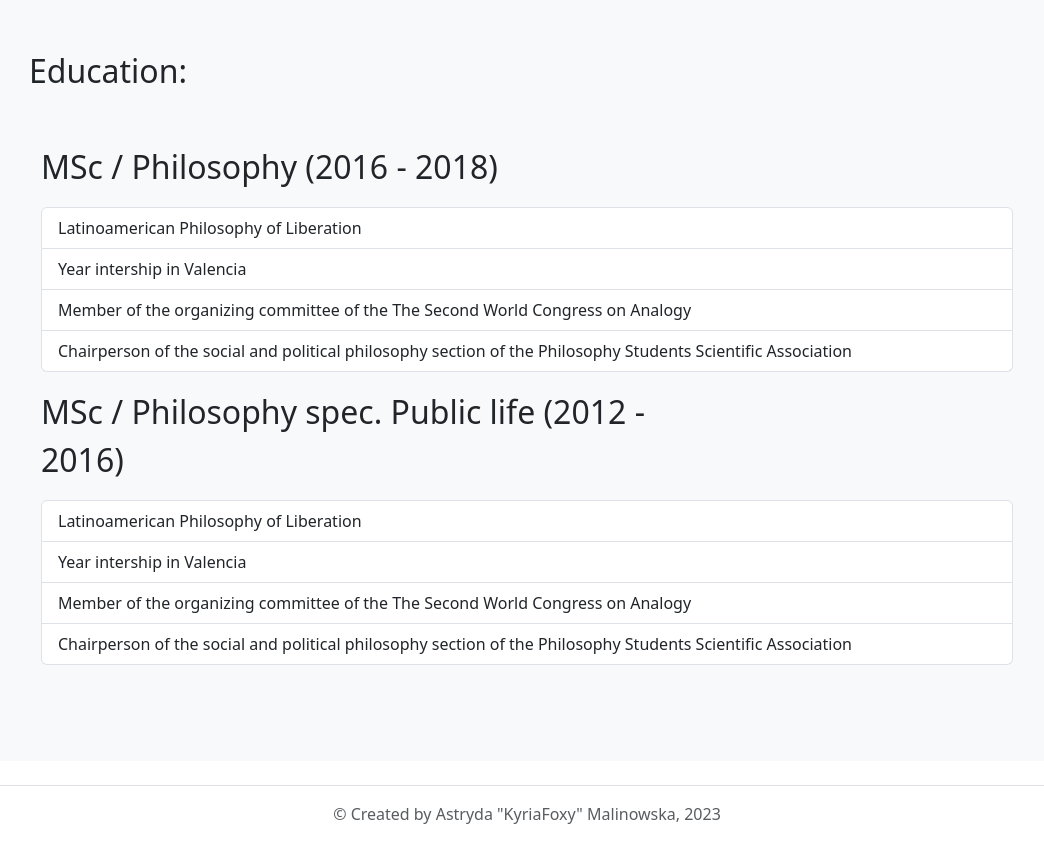
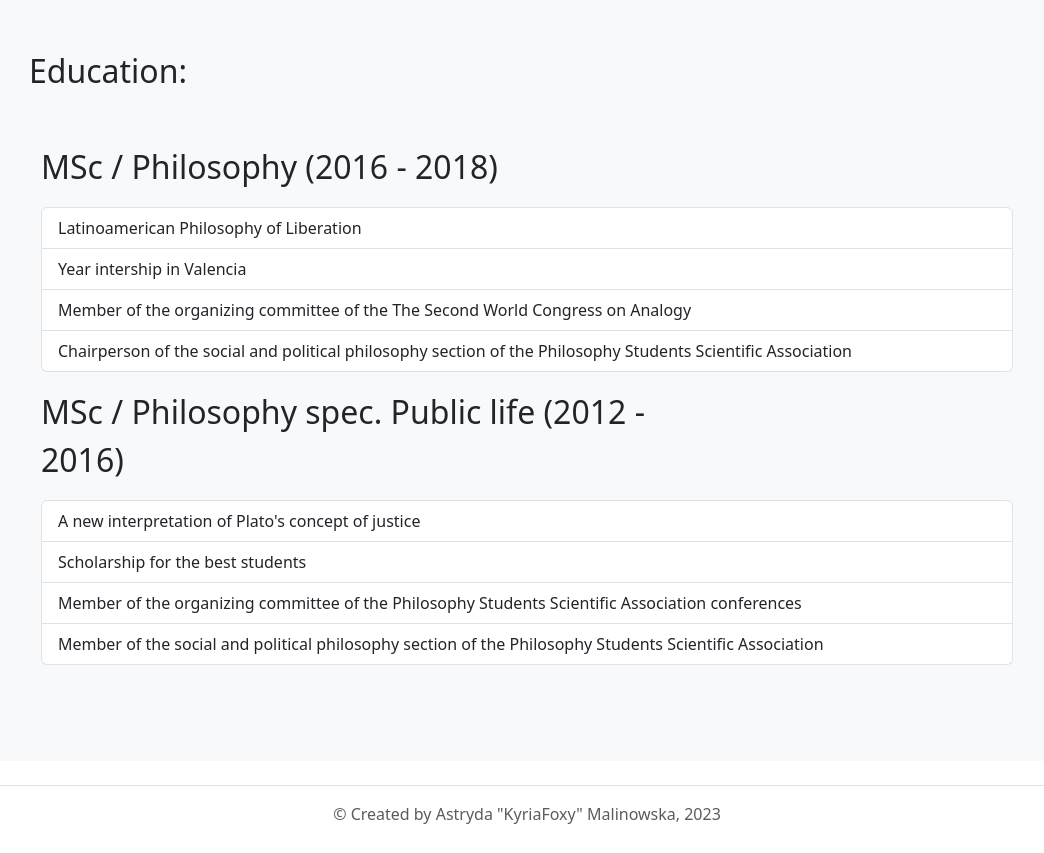
Before and after one commit to AnarchyFoxy/Asta-Flask-Webpage, a Flask app: page /about in a window 1280 px wide. Shown: the part 870-1723 px from the top of the page, without its empty margins (113-1157 px from the left). Run offline with Flask 2, Linux system fonts and the light colour scheme.

```diff
--- a/templates/about.html
+++ b/templates/about.html
@@ -59,10 +59,10 @@
 						<p></p>
 						<p class="col-md-8 fs-2">MSc / Philosophy spec. Public life (2012 - 2016)</p>
 						<ul class="list-group">
-							<li class="list-group-item">Latinoamerican Philosophy of Liberation</li>
-							<li class="list-group-item">Year intership in Valencia</li>
-							<li class="list-group-item">Member of the organizing committee of the The Second World Congress on Analogy</li>
-							<li class="list-group-item">Chairperson of the social and political philosophy section of the Philosophy Students Scientific Association</li>
+							<li class="list-group-item">A new interpretation of Plato's concept of justice</li>
+							<li class="list-group-item">Scholarship for the best students</li>
+							<li class="list-group-item">Member of the organizing committee of the Philosophy Students Scientific Association conferences</li>
+							<li class="list-group-item">Member of the social and political philosophy section of the Philosophy Students Scientific Association</li>
 						</ul>
 						<!-- <p class="col-md-8 fs-4">DevOps Engineer fascinated by automation, infrastructure as code, cloud solutions, containerization and orchestration and the latest technologies related to deep learnin/machine learning.</p> -->
 						<!-- <button class="btn btn-primary btn-lg" type="button">Example button</button> -->
```
